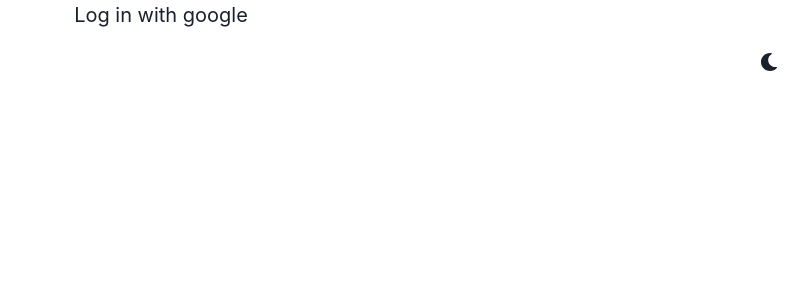
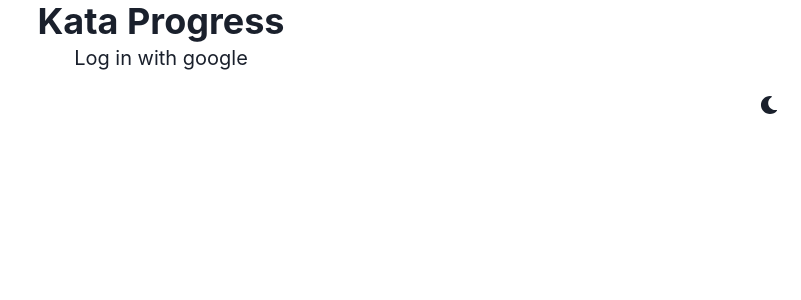
Before and after one commit to WeAreAcademy/kata-progress-react, a React (Create React App) app: page / in a window 1280 px wide. Shown: the top 300 px of the page, without its empty margins (479-1280 px from the left). Built offline with nearby package versions, Linux system fonts and the light colour scheme; no server answers.

Commit message:
add heading to app

```diff
--- a/src/App.tsx
+++ b/src/App.tsx
@@ -1,6 +1,6 @@
 import {
   Box, ChakraProvider, Grid,
-  theme
+  Heading, theme
 } from "@chakra-ui/react";
 import { ColorModeSwitcher } from "./ColorModeSwitcher";
 import { KataProgressApp } from "./KataProgressApp";
@@ -27,6 +27,7 @@ export const App = () => {
 
   return (<ChakraProvider theme={theme}>
     <Box textAlign="center" fontSize="xl">
+      <Heading>Kata Progress</Heading>
       {!user && <button onClick={handleLogInClick}>Log in with google</button>}
       <Grid minH="100vh" p={3}>
         <ColorModeSwitcher justifySelf="flex-end" />
```
